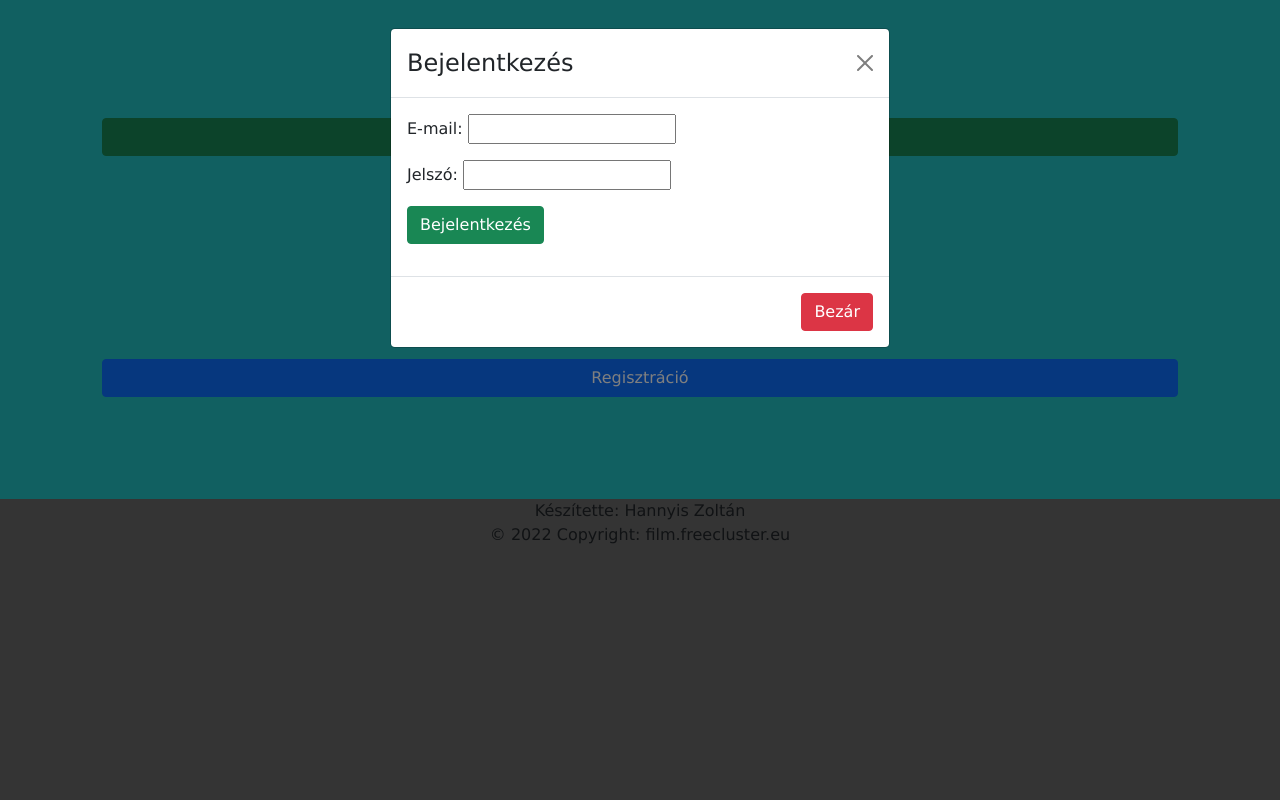
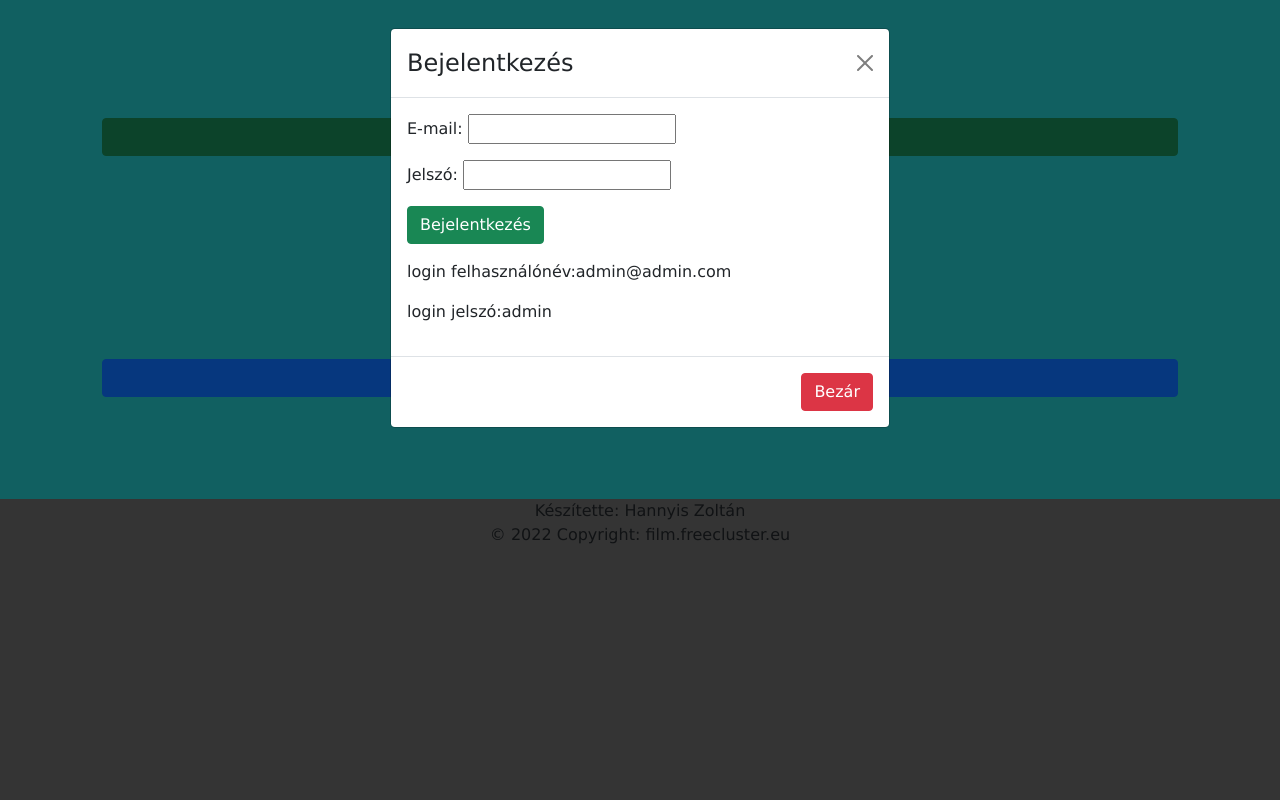
Before and after one commit to hannyiszoltan/zarodolgozat, a PHP site: page / in a window 1280 px wide, after a click on "Bejelentkezés". Run offline with PHP 8.4, Linux system fonts and the light colour scheme.

Commit message:
test_user_public

```diff
--- a/index.php
+++ b/index.php
@@ -37,6 +37,8 @@
                     <p>Jelszó: <input type="password" name="login_password"></p>
 
                     <p><input type="submit" class="btn btn-success" value="Bejelentkezés"></p>
+                    <p>login felhasználónév:admin@admin.com</p>
+                    <p>login jelszó:admin</p>
                 </form>
             </div>
 
@@ -79,6 +81,8 @@
                         <p>Jelszó újra: <input type="password" name="reg_password2"></p>
 
                         <p><input type="submit" class="btn btn-primary" value="Regisztráció"></p>
+                        <p>login felhasználónév:admin@admin.com</p>
+                        <p>login jelszó:admin</p>
                     </form>
 
                 </div>
```
